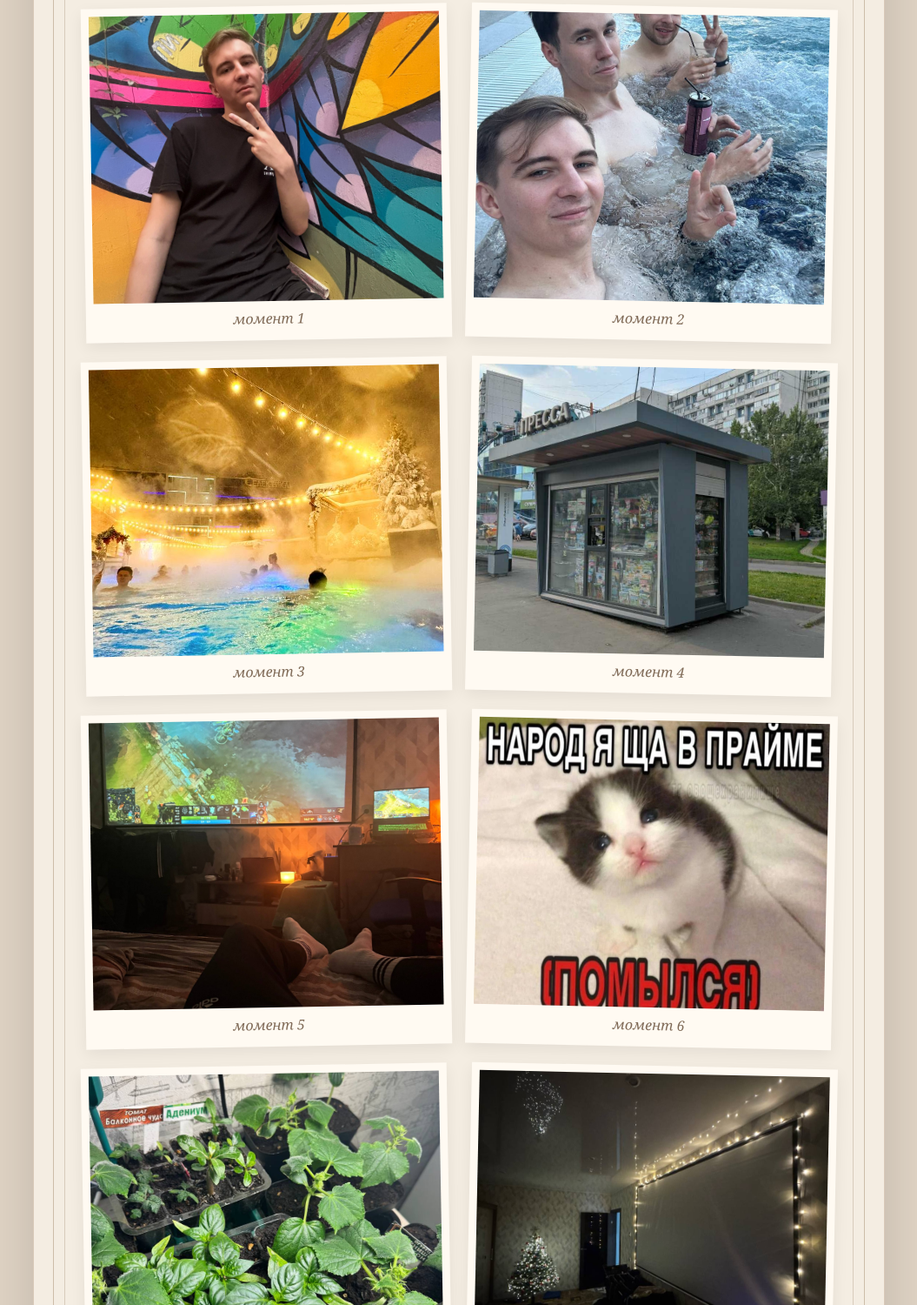
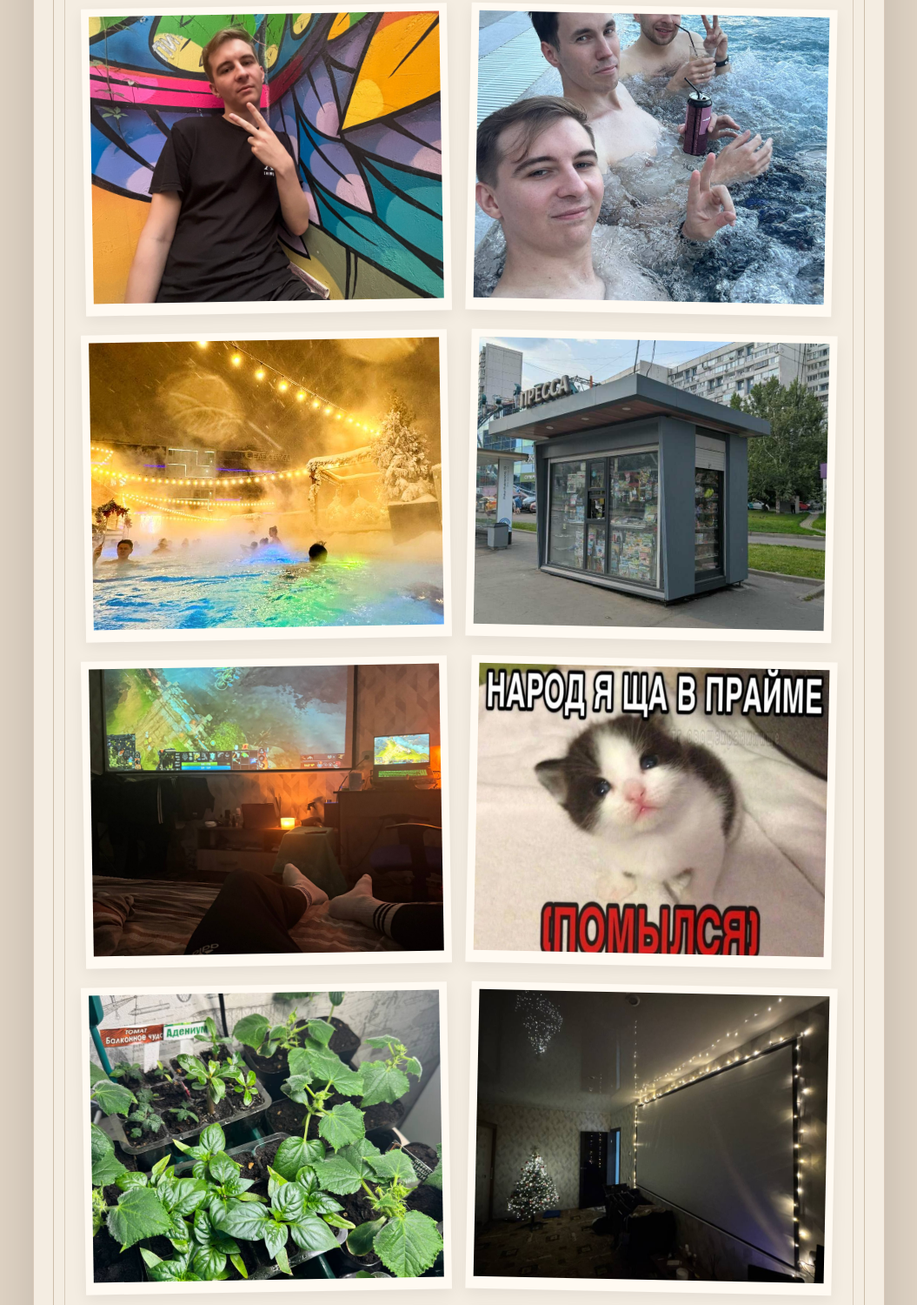
Before and after one commit to RoyalLegion/nashi, a plain HTML site: page index.html in a window 1280 px wide. Shown: the part 400-1900 px from the top of the page at 87% size, without its empty margins (112-1167 px from the left). Drawn offline with Linux system fonts and the light colour scheme.

Commit message:
Add files via upload

```diff
--- a/index.html
+++ b/index.html
@@ -53,14 +53,16 @@ footer{text-align:center;color:var(--muted);padding-top:30px;font-style:italic}
 <section class="top-voice">
   <audio controls preload="metadata" src="voice_07.mp3"></audio>
 </section>
-<section class="gallery"><figure><img src="photo_01.jpg" loading="lazy" alt="Наш момент 1"><figcaption>момент 1</figcaption></figure>
-<figure><img src="photo_02.jpg" loading="lazy" alt="Наш момент 2"><figcaption>момент 2</figcaption></figure>
-<figure><img src="photo_03.jpg" loading="lazy" alt="Наш момент 3"><figcaption>момент 3</figcaption></figure>
-<figure><img src="photo_04.jpg" loading="lazy" alt="Наш момент 4"><figcaption>момент 4</figcaption></figure>
-<figure><img src="photo_05.jpg" loading="lazy" alt="Наш момент 5"><figcaption>момент 5</figcaption></figure>
-<figure><img src="photo_06.jpg" loading="lazy" alt="Наш момент 6"><figcaption>момент 6</figcaption></figure>
-<figure><img src="photo_07.jpg" loading="lazy" alt="Наш момент 7"><figcaption>момент 7</figcaption></figure>
-<figure><img src="photo_08.jpg" loading="lazy" alt="Наш момент 8"><figcaption>момент 8</figcaption></figure></section>
+<section class="gallery"><figure><img src="photo_01.jpg" loading="lazy" alt="Наш момент 1"></figure>
+<figure><img src="photo_02.jpg" loading="lazy" alt="Наш момент 2"></figure>
+<figure><img src="photo_03.jpg" loading="lazy" alt="Наш момент 3"></figure>
+<figure><img src="photo_04.jpg" loading="lazy" alt="Наш момент 4"></figure>
+<figure><img src="photo_05.jpg" loading="lazy" alt="Наш момент 5"></figure>
+<figure><img src="photo_06.jpg" loading="lazy" alt="Наш момент 6"></figure>
+<figure><img src="photo_07.jpg" loading="lazy" alt="Наш момент 7"></figure>
+<figure><img src="photo_08.jpg" loading="lazy" alt="Наш момент 8"></figure>
+<figure><img src="photo_09.jpg" loading="lazy" alt="Наш момент 9"></figure>
+<figure><img src="photo_10.jpg" loading="lazy" alt="Наш момент 10"></figure></section>
 
     <section class="voice">
       <div class="voice-icon">♡</div>
```
